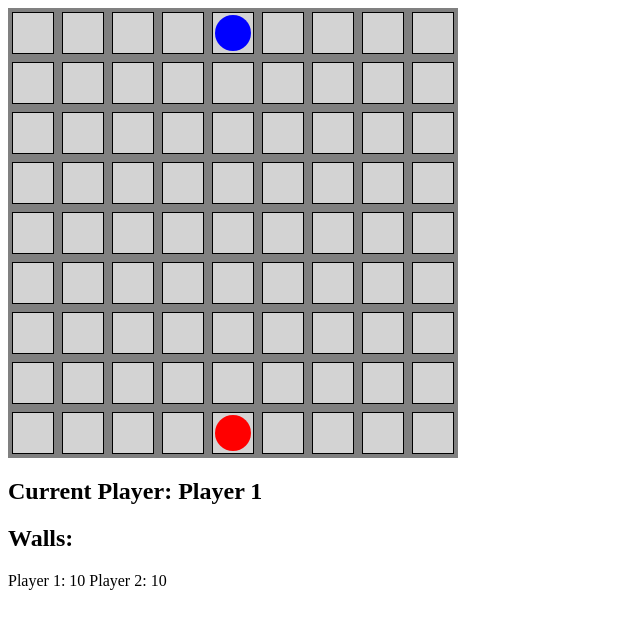
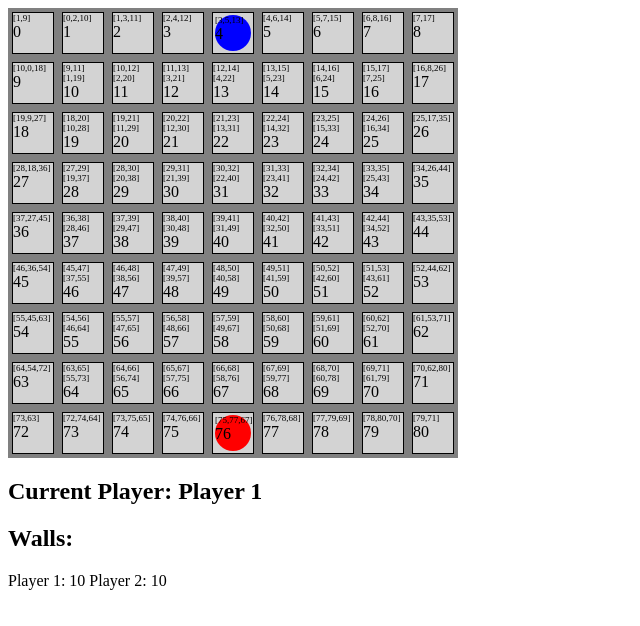
Before and after one commit to DeMcA/corridor, an Angular app: page / in a window 1280 px wide. Shown: the top 626 px of the page, without its empty margins (0-640 px from the left). Built offline with nearby package versions, Linux system fonts and the light colour scheme.

Commit message:
debug info on board

```diff
--- a/src/app/board-square/board-square.component.html
+++ b/src/app/board-square/board-square.component.html
@@ -3,5 +3,20 @@
     *ngIf="player"
     class="piece"
     [ngClass]="{ player1: player == 1, player2: player == 2 }"
-  ></div>
+  >
+  <div style="font-size: 9px">
+    {{location}}
+  </div>
+    {{idx}}
 </div>
+<div>
+  <div
+    *ngIf="!player"
+    style="font-size: 9px">
+    {{location}}
+  </div>
+  <div *ngIf="!player">
+    {{idx}}
+  </div>
+</div>
+</div>
--- a/src/app/board/board.component.ts
+++ b/src/app/board/board.component.ts
@@ -138,22 +138,27 @@ export class BoardComponent implements OnInit {
   }
 
   getSquareLocation(idx) {
-    const location = { top: false, bottom: false, left: false, right: false };
-    if (idx % 9 === 0) {
-      location.left = true;
-    }
-    if (idx % 8 === 0) {
-      location.right = true;
-    }
-    if (idx < 9) {
-      location.top = true;
-      return location;
-    }
-    if (idx > 71) {
-      location.bottom = true;
-      return location;
-    }
-    return location;
+    const arr = this.graph.edges[idx];
+if (arr.length > 3) {
+    return JSON.stringify(arr.slice(0,2))+'\n'+JSON.stringify(arr.slice(2,arr.length));
+}
+    return JSON.stringify(arr)
+    // const location = { top: false, bottom: false, left: false, right: false };
+    // if (idx % 9 === 0) {
+    //   location.left = true;
+    // }
+    // if (idx % 8 === 0) {
+    //   location.right = true;
+    // }
+    // if (idx < 9) {
+    //   location.top = true;
+    //   return location;
+    // }
+    // if (idx > 71) {
+    //   location.bottom = true;
+    //   return location;
+    // }
+    // return location;
   }
 
   completeTurn() {
```
